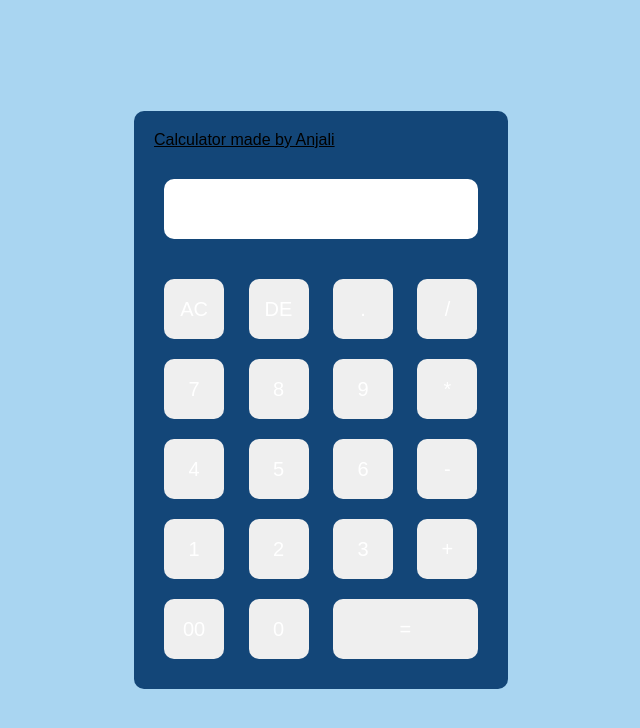
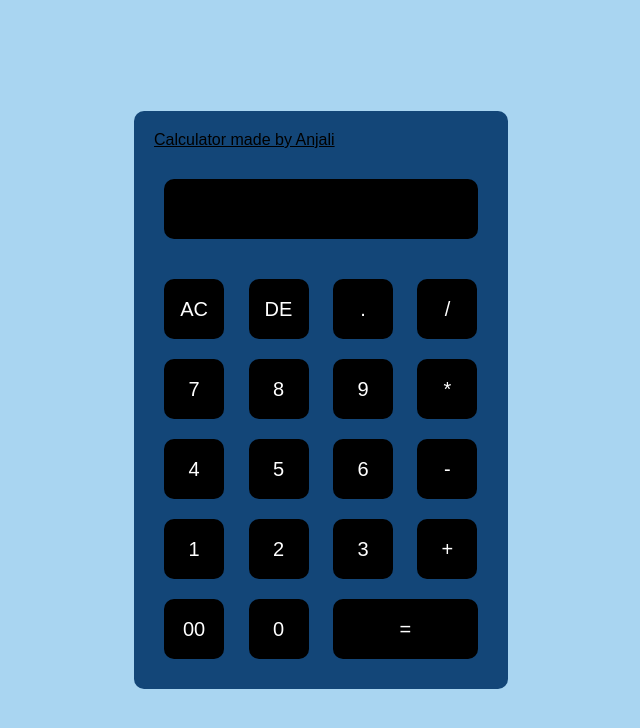
Before and after one commit to anjaligithub753/mycalcy, a plain HTML site: page index.html in a window 1280 px wide. Shown: the whole page, without its empty margins (319-959 px from the left). Drawn offline with Linux system fonts and the light colour scheme.

Commit message:
changedd

```diff
--- a/style.css
+++ b/style.css
@@ -26,7 +26,7 @@
     width: 60px;
     height: 60px;
     border-radius: 10px;
-    background-color=black;
+    background-color:black;
     font-size: 20px;
     color: #fff;
     cursor: pointer;
```
